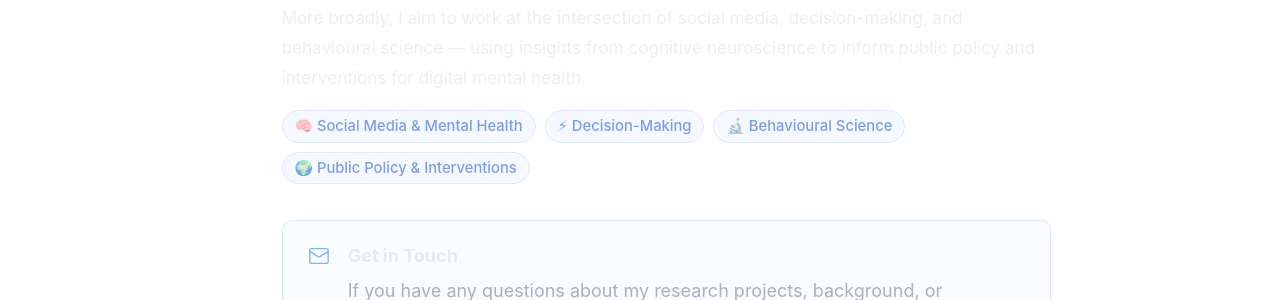
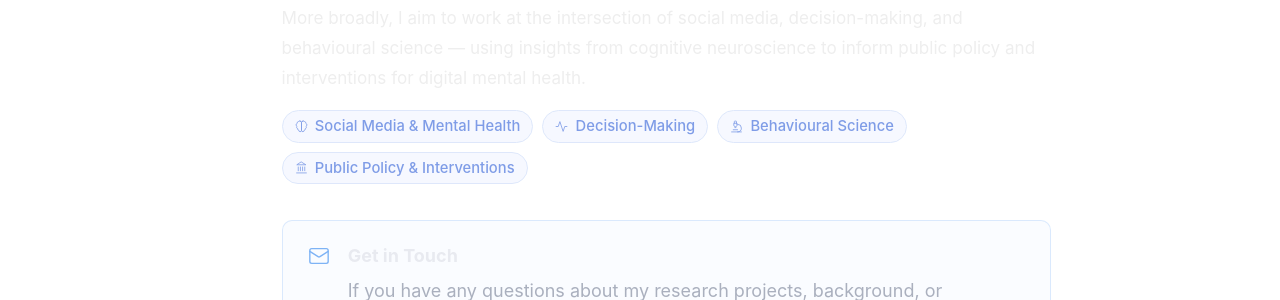
Before and after one commit to KasraMirnobahar/KasraMirnobahar.github.io, a Jekyll site: the page built from _pages/about.md, in a window 1280 px wide and 1400 px high, scrolled down 171 px. Shown: the part 788-1088 px from the top of the window. Built offline with Jekyll 4.4.1, drawn with Linux system fonts in a browser that asks for light colours; some web fonts are replaced; a script bundle is joined from its source files by our own code; library files that are not in the unit come from our copies; some of the changed lines change nothing that is shown.

Commit message:
Update about.md

```diff
--- a/_pages/about.md
+++ b/_pages/about.md
@@ -64,25 +64,71 @@ redirect_from:
 
 <section>
   <h2>Research Interests</h2>
-
   <div class="research-paras">
     <p>My main research interest is understanding the underlying mechanisms of specific behaviours, how they influence mental health, and how they can be addressed through effective interventions. I am particularly drawn to research with clear real-world and societal impact.</p>
-
     <p>Much of my recent work has focused on the effects of <strong>social media on mental health, behaviour, and cognition</strong> — including designing behavioural experiments to investigate how uncertainty drives checking behaviour in digital environments.</p>
-
     <p>I am also interested in <strong>neuroscience</strong>, particularly decision-making, reward processing, and dopaminergic systems. Over the past year I have gained experience with both <strong>EEG and fMRI</strong> methods.</p>
-
     <p>More broadly, I aim to work at the intersection of social media, decision-making, and behavioural science — using insights from cognitive neuroscience to inform public policy and interventions for digital mental health.</p>
   </div>
 
   <div class="research-tags">
-    <span>🧠 Social Media & Mental Health</span>
-    <span>⚡ Decision-Making</span>
-    <span>🔬 Behavioural Science</span>
-    <span>🌍 Public Policy & Interventions</span>
+
+    <span class="r-tag">
+      <svg xmlns="http://www.w3.org/2000/svg" width="13" height="13" viewBox="0 0 24 24" fill="none" stroke="currentColor" stroke-width="1.5" stroke-linecap="round" stroke-linejoin="round"><path d="M9.5 2A2.5 2.5 0 0 1 12 4.5v15a2.5 2.5 0 0 1-4.96-.46 2.5 2.5 0 0 1-1.98-3 2.5 2.5 0 0 1-1.32-4.24 3 3 0 0 1 .34-5.58 2.5 2.5 0 0 1 1.96-3.1A2.5 2.5 0 0 1 9.5 2Z"/><path d="M14.5 2A2.5 2.5 0 0 0 12 4.5v15a2.5 2.5 0 0 0 4.96-.46 2.5 2.5 0 0 0 1.98-3 2.5 2.5 0 0 0 1.32-4.24 3 3 0 0 0-.34-5.58 2.5 2.5 0 0 0-1.96-3.1A2.5 2.5 0 0 0 14.5 2Z"/></svg>
+      Social Media & Mental Health
+    </span>
+
+    <span class="r-tag">
+      <svg xmlns="http://www.w3.org/2000/svg" width="13" height="13" viewBox="0 0 24 24" fill="none" stroke="currentColor" stroke-width="1.5" stroke-linecap="round" stroke-linejoin="round"><path d="M22 12h-4l-3 9L9 3l-3 9H2"/></svg>
+      Decision-Making
+    </span>
+
+    <span class="r-tag">
+      <svg xmlns="http://www.w3.org/2000/svg" width="13" height="13" viewBox="0 0 24 24" fill="none" stroke="currentColor" stroke-width="1.5" stroke-linecap="round" stroke-linejoin="round"><path d="M6 18h8"/><path d="M3 22h18"/><path d="M14 22a7 7 0 1 0 0-14h-1"/><path d="M9 14h2"/><path d="M9 12a2 2 0 0 1-2-2V6h6v4a2 2 0 0 1-2 2Z"/><path d="M12 6V3a1 1 0 0 0-1-1H9a1 1 0 0 0-1 1v3"/></svg>
+      Behavioural Science
+    </span>
+
+    <span class="r-tag">
+      <svg xmlns="http://www.w3.org/2000/svg" width="13" height="13" viewBox="0 0 24 24" fill="none" stroke="currentColor" stroke-width="1.5" stroke-linecap="round" stroke-linejoin="round"><line x1="3" x2="21" y1="22" y2="22"/><line x1="6" x2="6" y1="18" y2="11"/><line x1="10" x2="10" y1="18" y2="11"/><line x1="14" x2="14" y1="18" y2="11"/><line x1="18" x2="18" y1="18" y2="11"/><polygon points="12 2 20 7 4 7"/></svg>
+      Public Policy & Interventions
+    </span>
+
   </div>
+</section>
 
-</section>
+<style>
+.research-tags {
+  display: flex;
+  flex-wrap: wrap;
+  gap: 0.5rem;
+  margin: 1.2rem 0 0;
+}
+
+.r-tag {
+  display: inline-flex;
+  align-items: center;
+  gap: 0.4rem;
+  color: #7eb3f5;
+  border: 1px solid rgba(126,179,245,0.3);
+  border-radius: 20px;
+  padding: 4px 12px;
+  font-size: 0.82rem;
+  font-weight: 500;
+  cursor: default;
+  transition: background 0.2s, color 0.2s, border-color 0.2s;
+}
+
+.r-tag:hover {
+  background: #7eb3f5;
+  color: #1a1a2e;
+  border-color: #7eb3f5;
+}
+
+.r-tag svg {
+  flex-shrink: 0;
+  transition: stroke 0.2s;
+}
+</style>
 
 <style>
 .research-tags {
```
